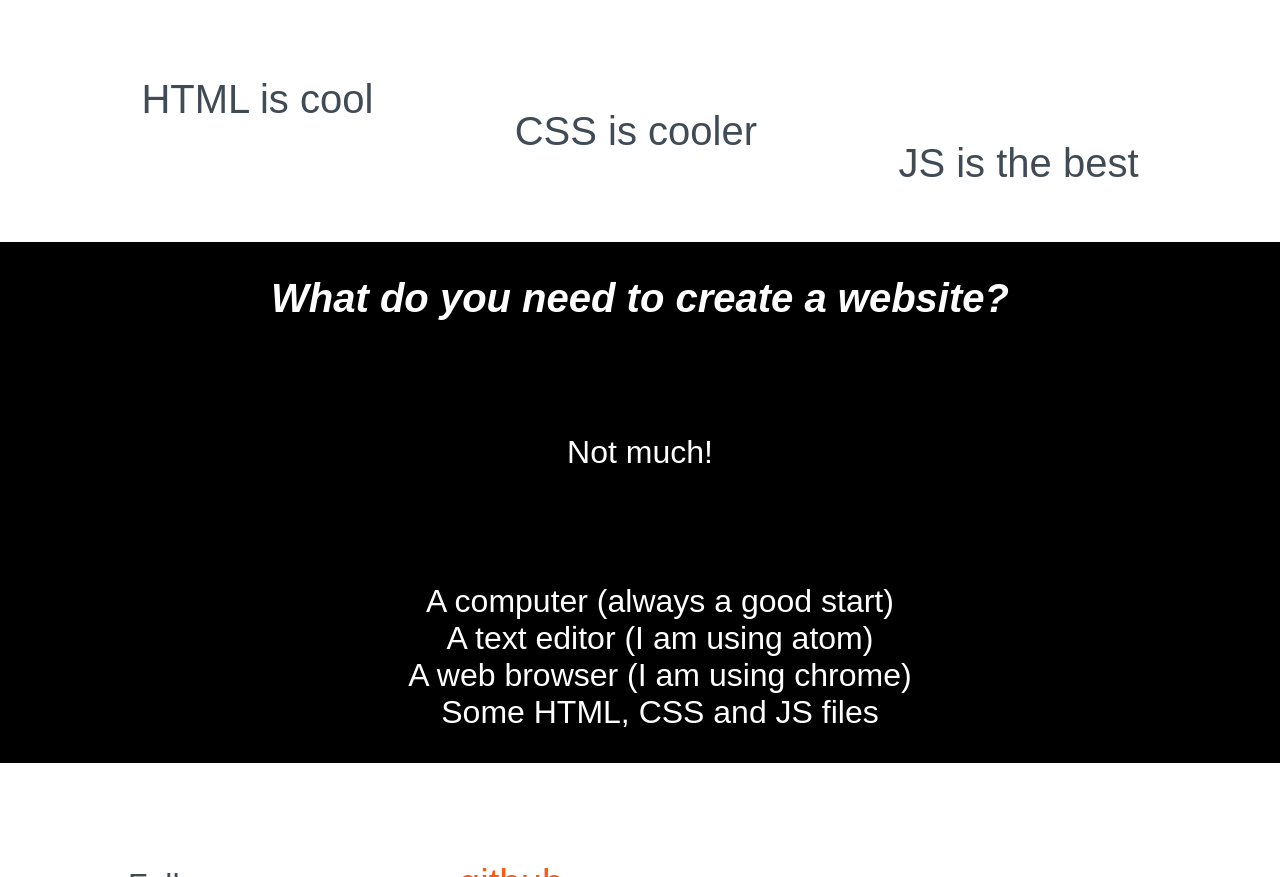
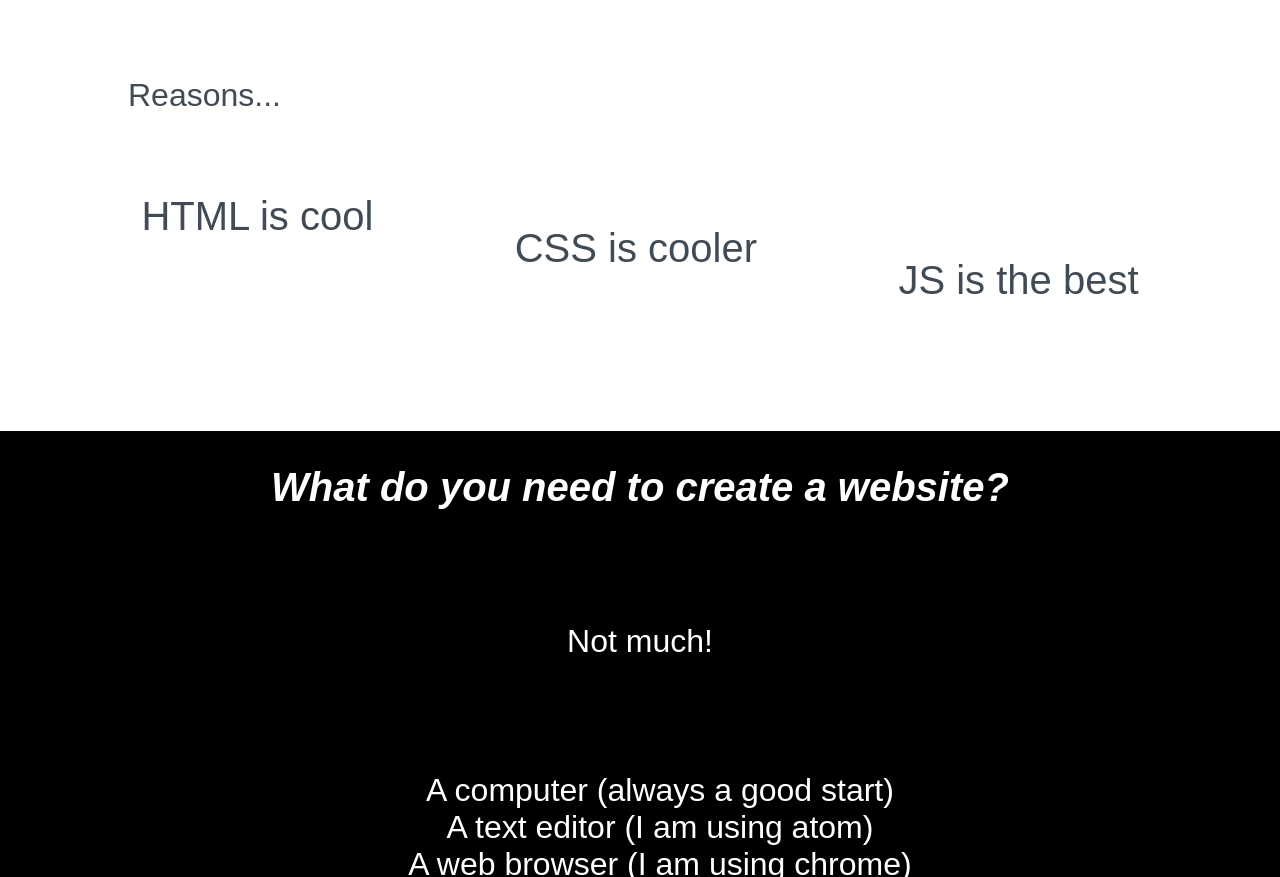
Before and after one commit to MaryOsoteku/beginners-week-one, a plain HTML site: page index.html in a window 1280 px wide. Shown: the part 1005-1882 px from the top of the page. Drawn offline with Linux system fonts and the light colour scheme.

Commit message:
Update index.html

```diff
--- a/index.html
+++ b/index.html
@@ -24,6 +24,9 @@
         internet works, to creating websites and version control with git. A lot to cover in only 8 weeks!
         Everyone should learn to code, here are some pretty good reasons why...
       </p>
+      <p>
+          Reasons...
+      </p>
       <ol>
         <li>HTML is cool</li>
         <li id="lower">CSS is cooler</li>
```
